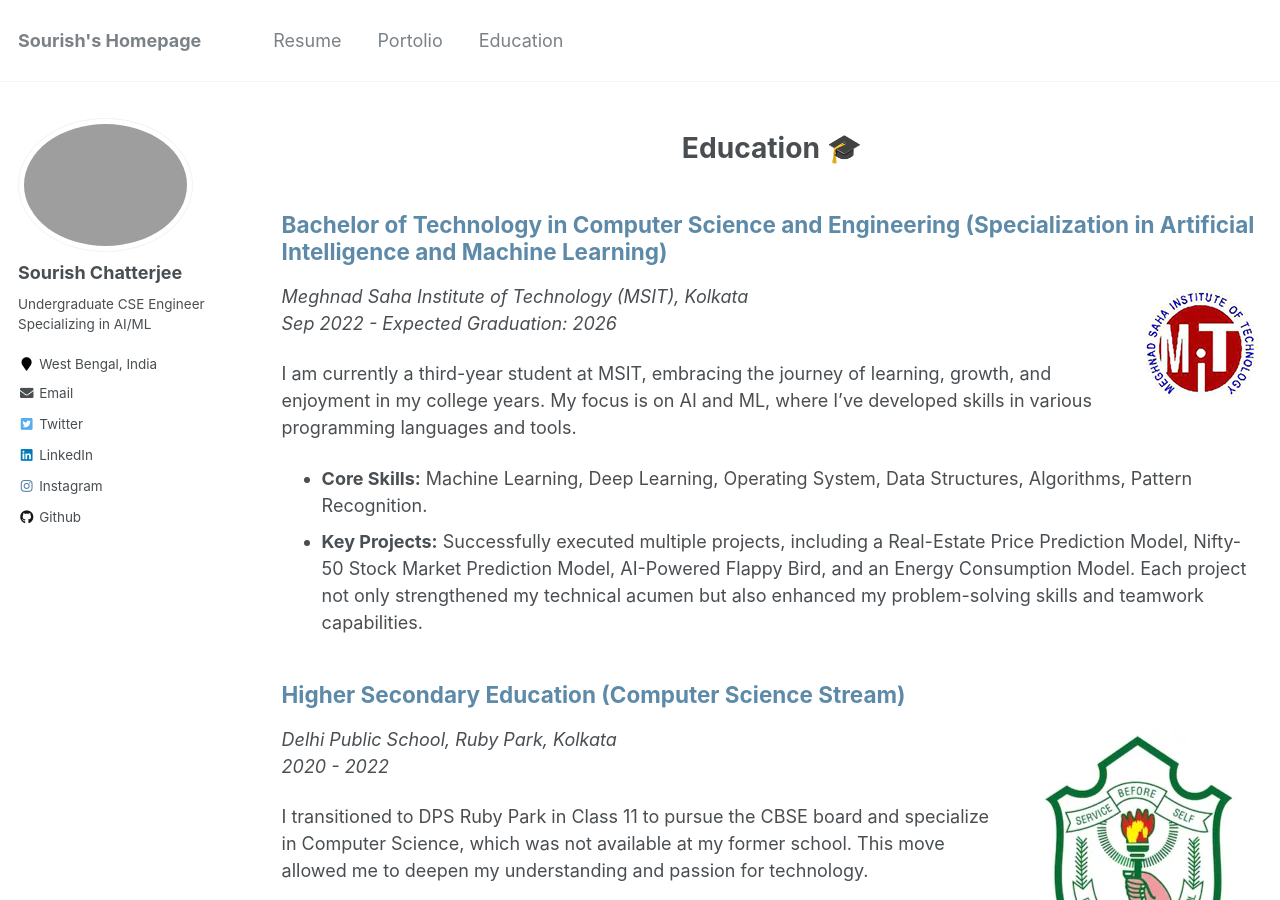
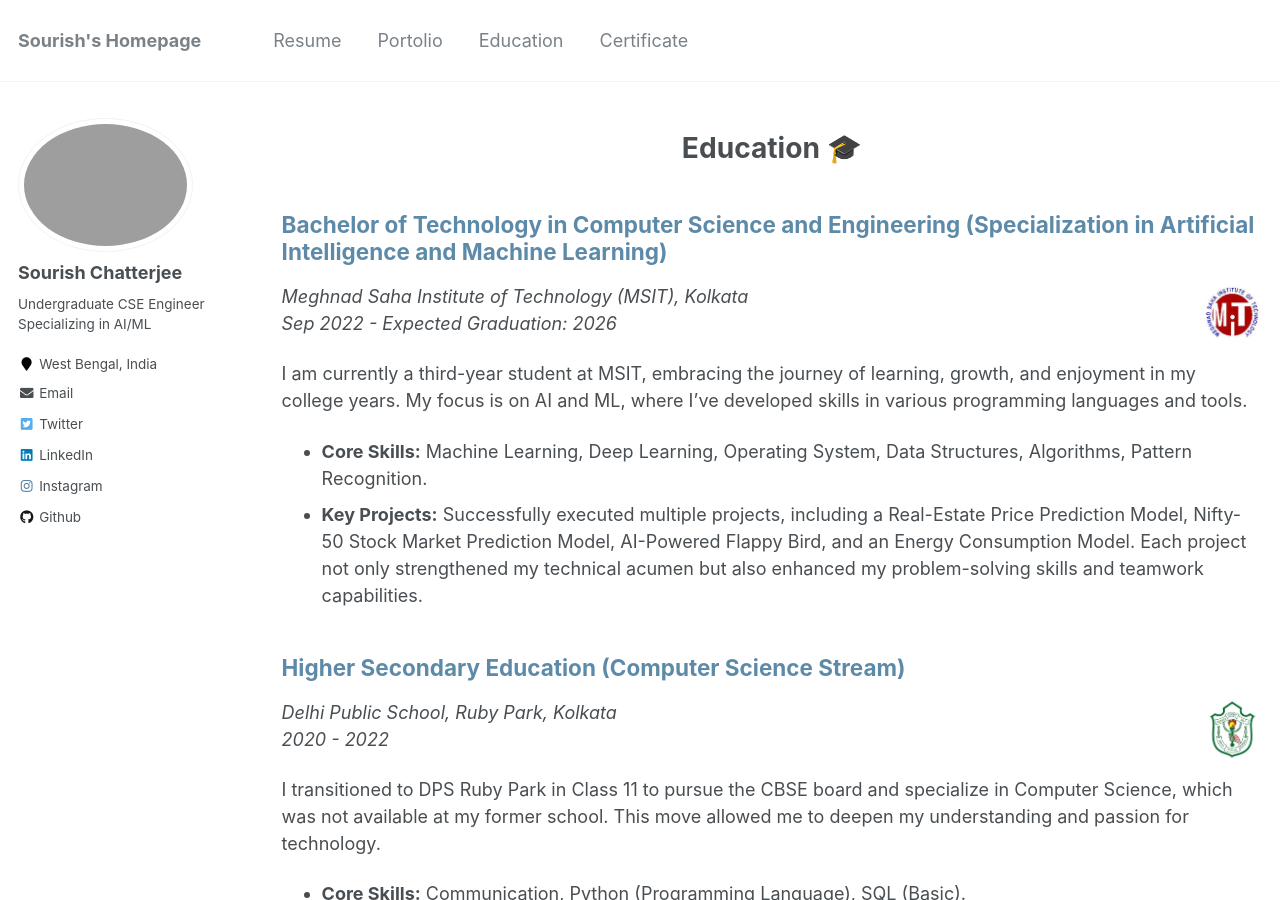
Before and after one commit to Nexalyze/Nexalyze.github.io, a Jekyll site: the page built from _pages/education.md, in a window 1280 px wide and 900 px high. Built offline with Jekyll 4.4.1, drawn with Linux system fonts in a browser that asks for light colours.

Commit message:
File Changes

```diff
--- a/_data/navigation.yml
+++ b/_data/navigation.yml
@@ -13,6 +13,9 @@
   - title: "Education"
     url: /education/
 
+  - title: "Certificate"
+    url: /certificates/
+
   # - title: "Blog Posts"
   #   url: /year-archive/
 
--- a/_pages/education.md
+++ b/_pages/education.md
@@ -7,7 +7,7 @@
 <h1 align=center>Education 🎓</h1>
 <h2 style='color:#5D8AA8;'>Bachelor of Technology in Computer Science and Engineering (Specialization in Artificial Intelligence and Machine Learning)</h2>
 
-![MSIT](/images/msit.png){: .align-right}
+![MSIT](/images/msit.png){: .align-right width="60px"}
 *Meghnad Saha Institute of Technology (MSIT), Kolkata*
 *Sep 2022 - Expected Graduation: 2026*
 
@@ -18,7 +18,7 @@
 
 <h2 style='color:#5D8AA8;'>Higher Secondary Education (Computer Science Stream)</h2>
 
-![DPSRPK](/images/dpsrpk.webp){: .align-right}
+![DPSRPK](/images/dpsrpk.webp){: .align-right width="60px"}
 *Delhi Public School, Ruby Park, Kolkata*
 *2020 - 2022*
 
@@ -28,7 +28,7 @@
 
 <h2 style='color:#5D8AA8;'>Secondary Education</h2>
 
-![RMMHS](/images/rmmhs.jpg){: .align-right}
+![RMMHS](/images/rmmhs.jpg){: .align-right width="60px"}
 *Ram Mohan Mission High School, Kolkata*
 *2007 - 2020*
 
```
Also changed, not shown: _pages/certificates.md (+10 -0 lines).
